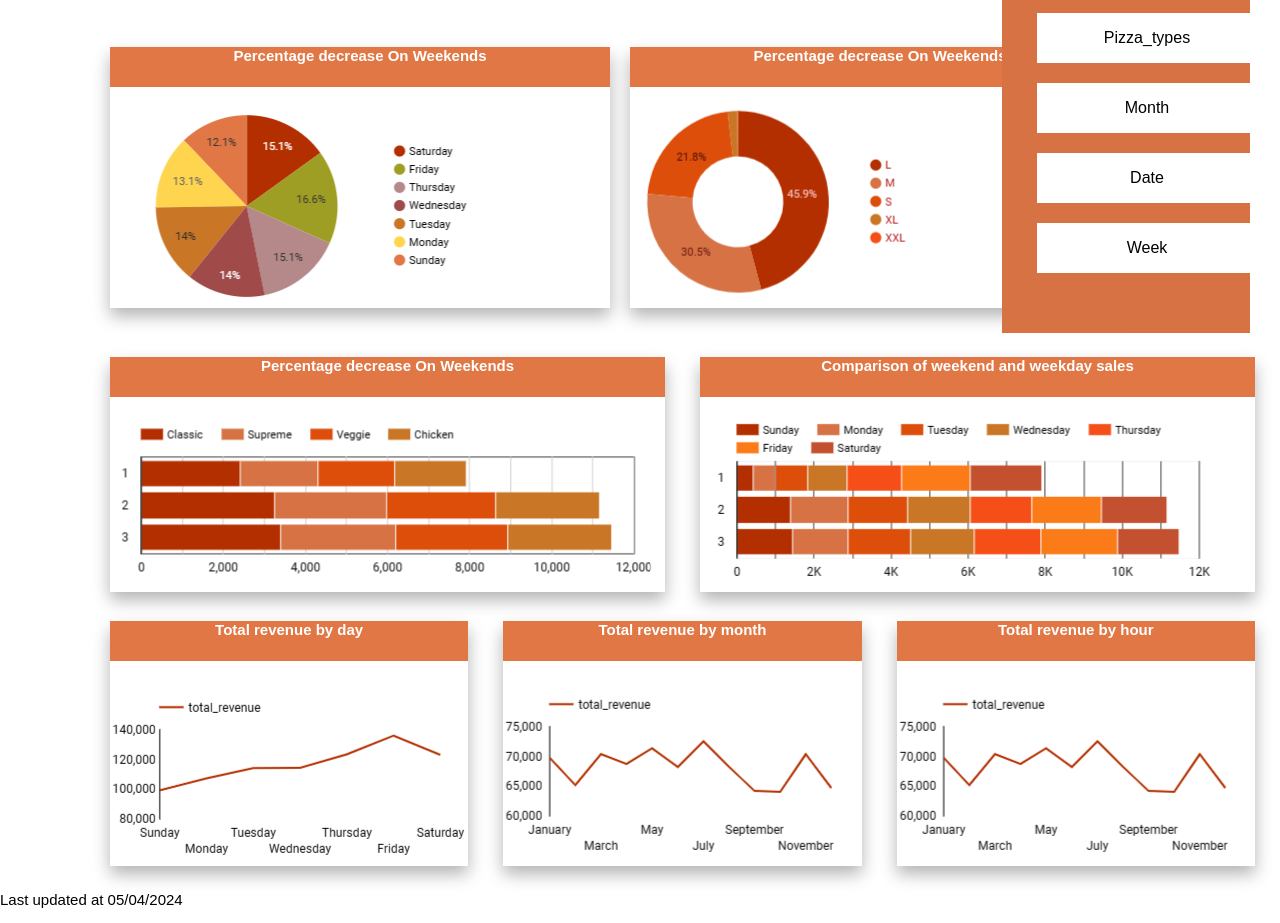
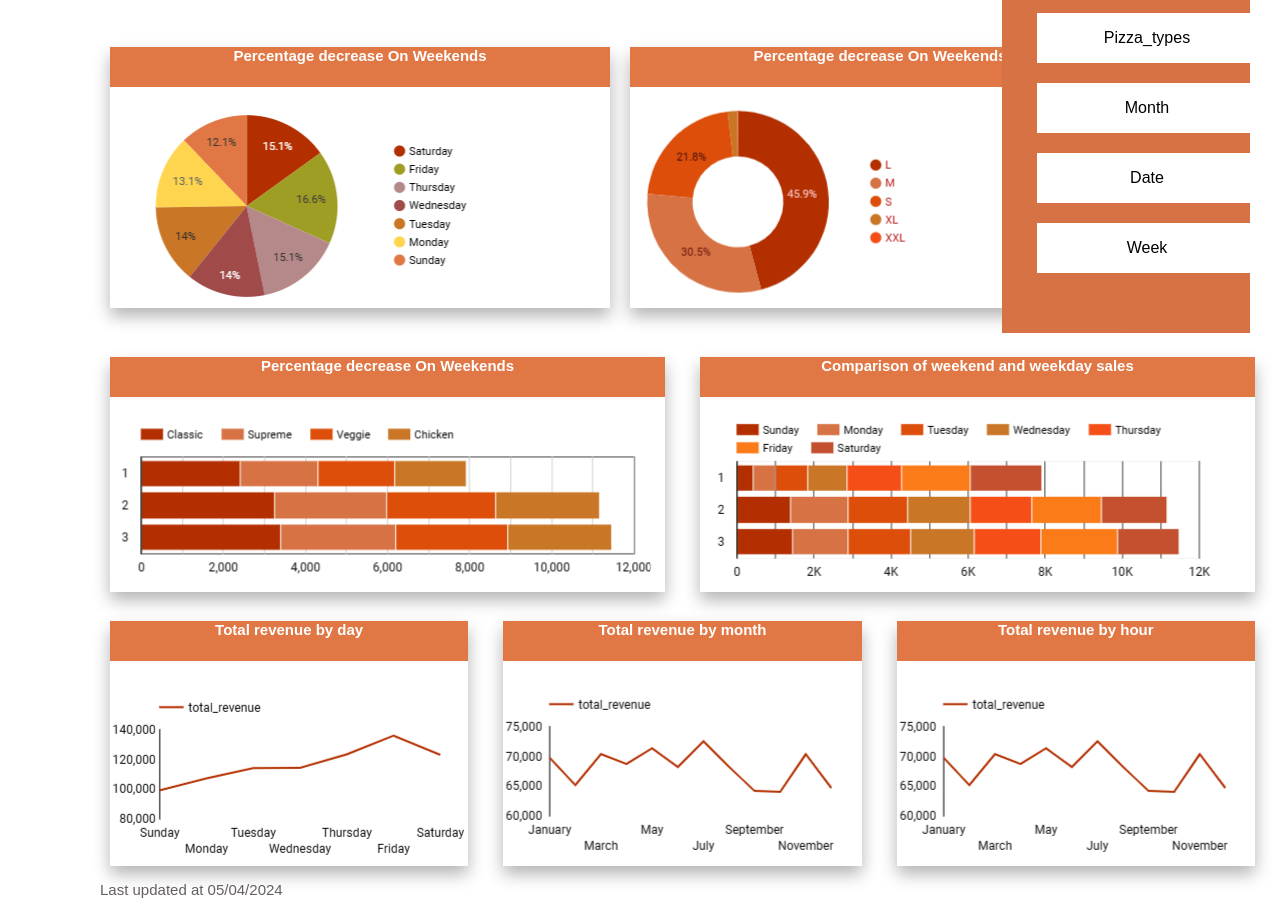
Before and after one commit to R1ch40712/dashboard-capstone, a plain HTML site: page index.html in a window 1280 px wide. Shown: the part 150-1073 px from the top of the page. Drawn offline with Linux system fonts and the light colour scheme.

Commit message:
add style footer

```diff
--- a/style.css
+++ b/style.css
@@ -145,3 +145,11 @@ body{
     margin-right: 25px;
 }
 /* end revenue */
+
+/* footer */
+footer{
+    margin-left: 100px;
+    margin-top: -10px;
+    color: #655f5f;
+}
+/* end footer */
```
